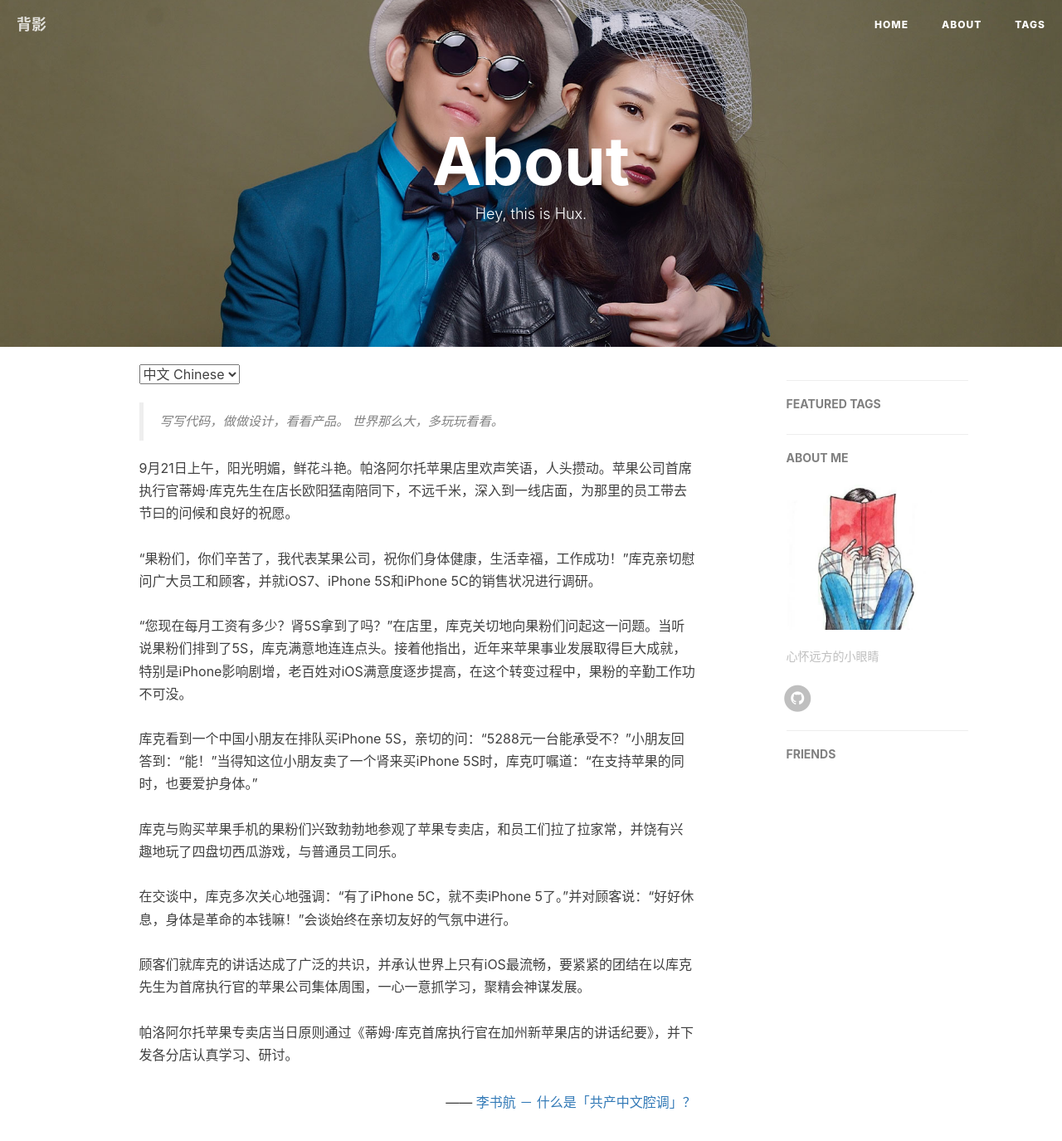
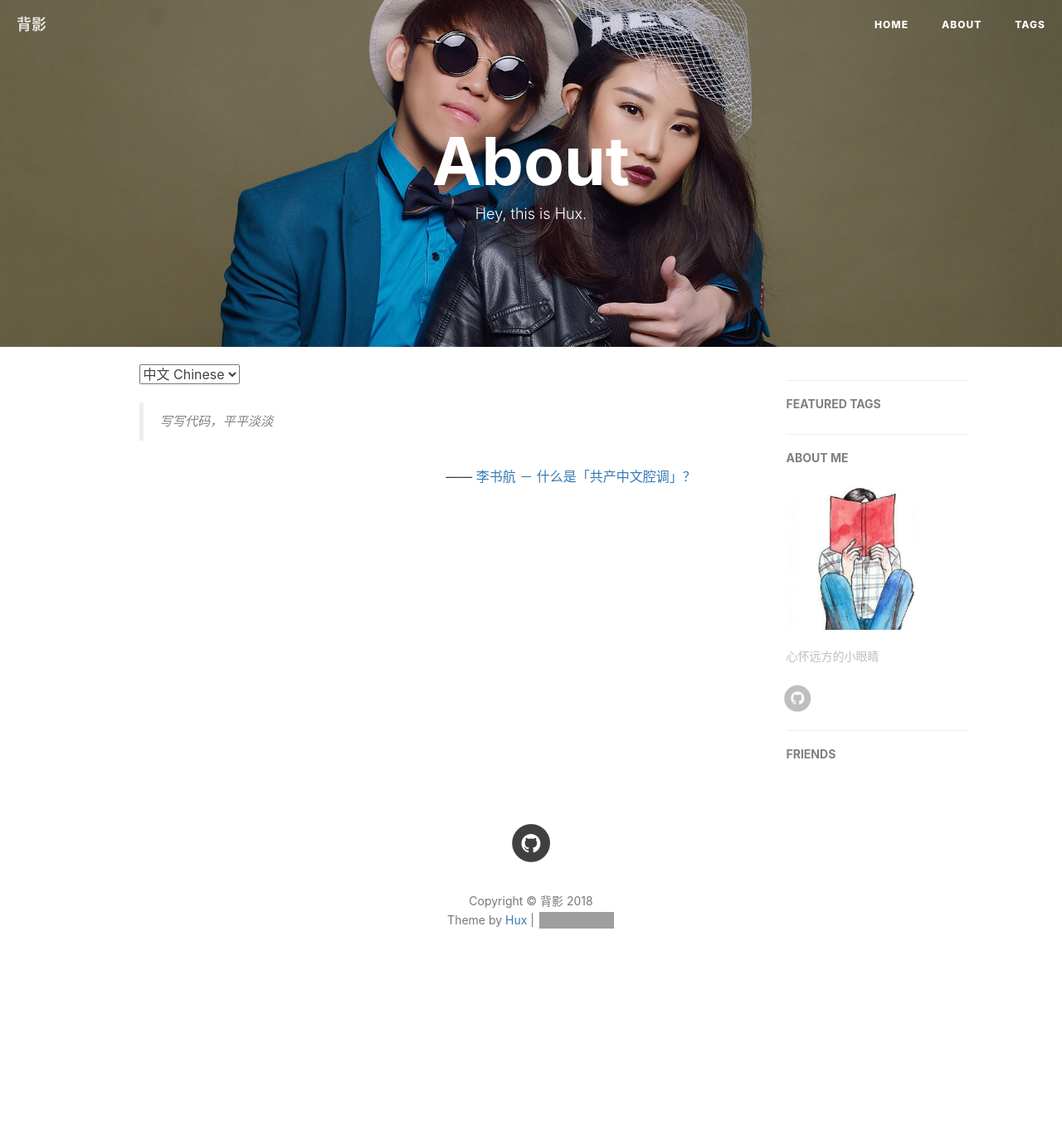
Before and after one commit to lyback/lyback.github.com, a Jekyll site: the page built from about.html, in a window 1280 px wide and 1400 px high. Shown: the top 1375 px of the window at 83% size. Built offline with Jekyll 4.4.1, drawn with Linux system fonts in a browser that asks for light colours; nearby versions of some CDN libraries; comment, search, counter and statistics services are not loaded; grey boxes are pictures that could not be loaded.

Commit message:
fix：About修改

```diff
--- a/about.html
+++ b/about.html
@@ -14,11 +14,9 @@
 <!-- Chinese Version -->
 <div class="zh post-container">
     <blockquote>
-        写写代码，做做设计，看看产品。
-        世界那么大，多玩玩看看。
+        写写代码，平平淡淡
     </blockquote>
-    9月21日上午，阳光明媚，鲜花斗艳。帕洛阿尔托苹果店里欢声笑语，人头攒动。苹果公司首席执行官蒂姆·库克先生在店长欧阳猛南陪同下，不远千米，深入到一线店面，为那里的员工带去节曰的问候和良好的祝愿。<br><br>“果粉们，你们辛苦了，我代表某果公司，祝你们身体健康，生活幸福，工作成功！”库克亲切慰问广大员工和顾客，并就iOS7、iPhone 5S和iPhone 5C的销售状况进行调研。 <br><br>“您现在每月工资有多少？肾5S拿到了吗？”在店里，库克关切地向果粉们问起这一问题。当听说果粉们排到了5S，库克满意地连连点头。接着他指出，近年来苹果事业发展取得巨大成就，特别是iPhone影响剧增，老百姓对iOS满意度逐步提高，在这个转变过程中，果粉的辛勤工作功不可没。<br><br>库克看到一个中国小朋友在排队买iPhone 5S，亲切的问：“5288元一台能承受不？”小朋友回答到：“能！”当得知这位小朋友卖了一个肾来买iPhone 5S时，库克叮嘱道：“在支持苹果的同时，也要爱护身体。”<br><br>库克与购买苹果手机的果粉们兴致勃勃地参观了苹果专卖店，和员工们拉了拉家常，并饶有兴趣地玩了四盘切西瓜游戏，与普通员工同乐。<br><br>在交谈中，库克多次关心地强调：“有了iPhone 5C，就不卖iPhone 5了。”并对顾客说：“好好休息，身体是革命的本钱嘛！”会谈始终在亲切友好的气氛中进行。<br><br>顾客们就库克的讲话达成了广泛的共识，并承认世界上只有iOS最流畅，要紧紧的团结在以库克先生为首席执行官的苹果公司集体周围，一心一意抓学习，聚精会神谋发展。<br>
-    <br>帕洛阿尔托苹果专卖店当日原则通过《蒂姆·库克首席执行官在加州新苹果店的讲话纪要》，并下发各分店认真学习、研讨。
+
 
     <p style="text-align:right;">
         —— <a href="http://www.zhihu.com/question/19687065">李书航 － 什么是「共产中文腔调」？ </a>
```
Also changed, not shown: other parts of about.html (+4 -4 lines).
